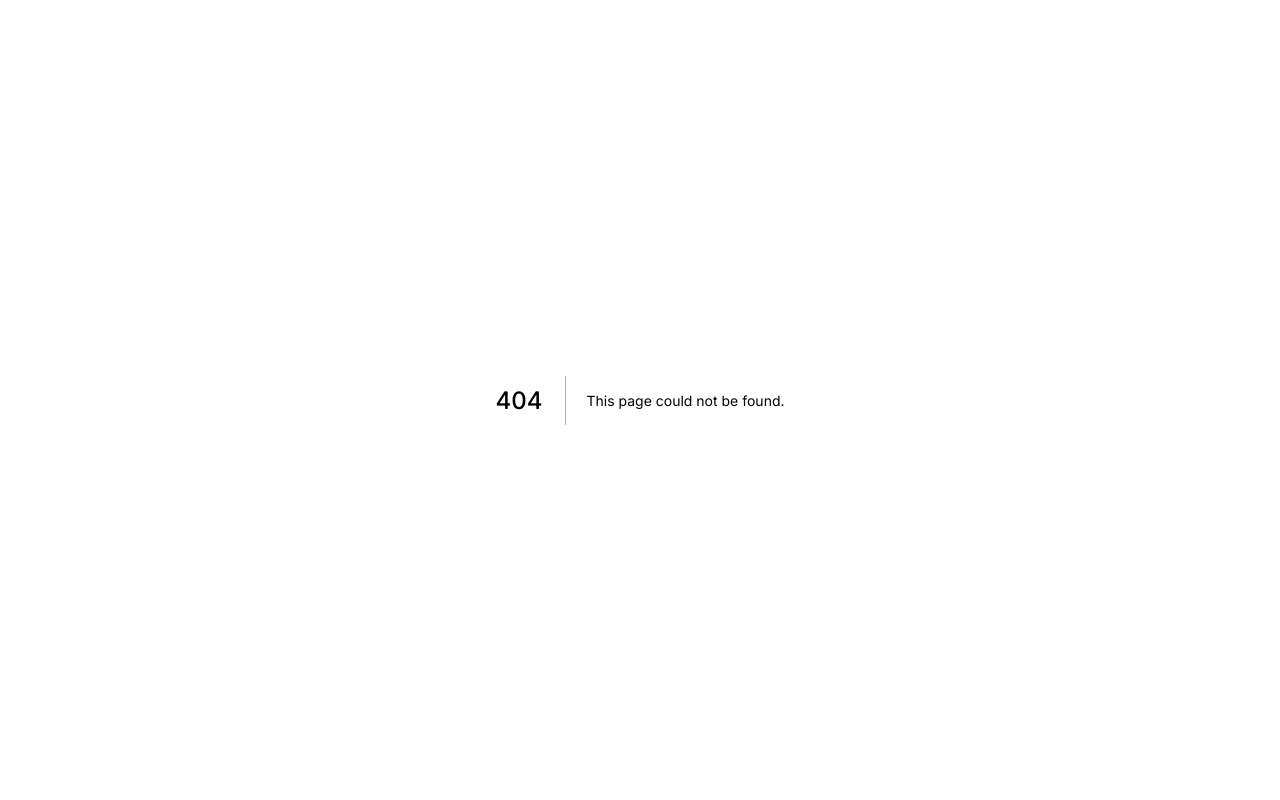
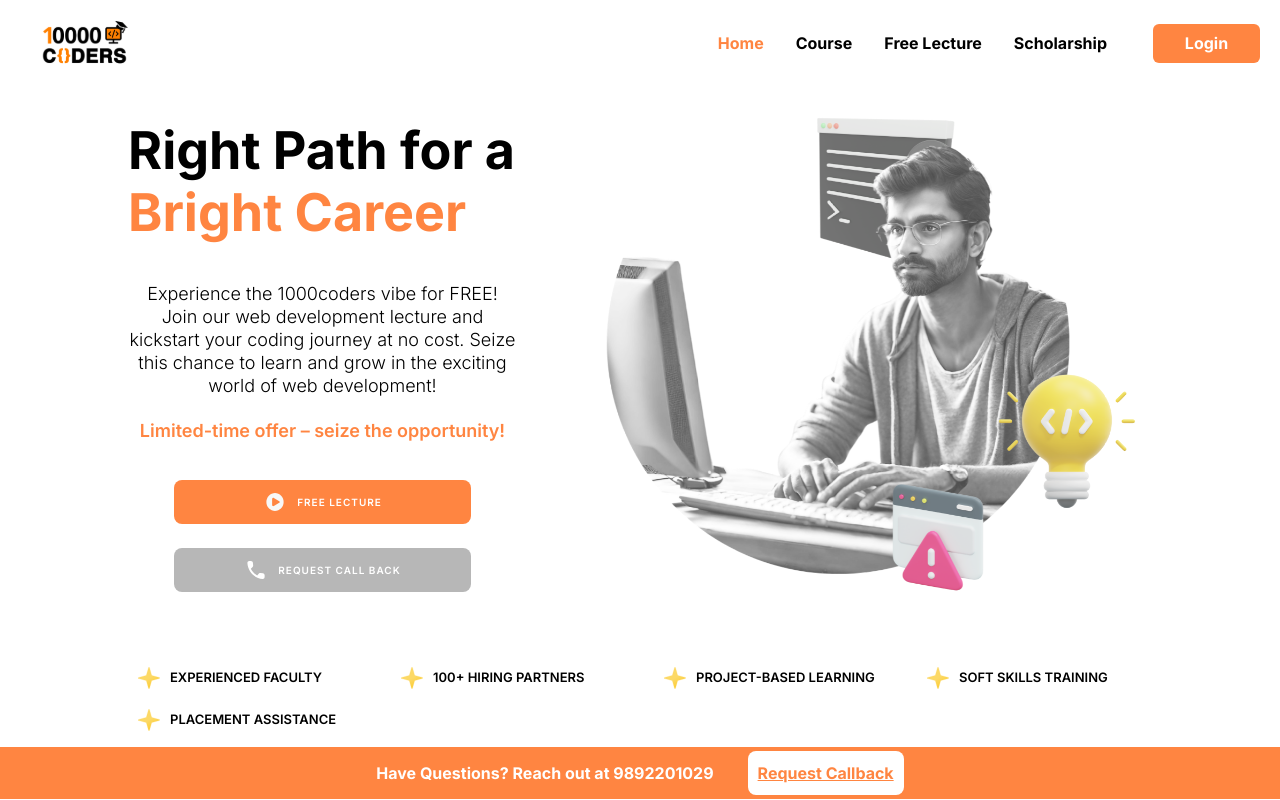
Before and after one commit to sanny085/product-10k-student-ui, a Next.js app: page /freeLecture in a window 1280 px wide. Before the commit this address had no page. Built offline with nearby package versions, Linux system fonts and the light colour scheme.

Commit message:
CHanged the name of folder

```diff
--- /dev/null
+++ b/src/app/(routes)/freeLecture/page.js
@@ -0,0 +1,89 @@
+"use client";
+import ButtonComponent from "components/routeButton/button";
+import { LandingPageFooter } from "components/HomeComponents/LandingPage/LandingPage";
+import styles from "components/HomeComponents/LandingPage/LandingPage.module.css";
+import FreeLectureModal from "components/Modals/FreeLectureModal/FreeLecture";
+import Link from "next/link";
+import { useState } from "react";
+import Image from "next/image";
+
+const FreeLecture = () => {
+  const [isModalActive, setModalActive] = useState(false);
+  const handleModal = () => setModalActive(!isModalActive);
+  return (
+    <>
+      <main
+        className={`lg:w-[80%] ${styles.transition} pb-[6px] sm:w-[98%] md:w-[95%] mx-auto`}
+      >
+        <div className="flex  xl:flex-row sm:flex-col-reverse justify-between items-start">
+          {/* Free lecture */}
+          <div className="sm:mx-auto  xl:mx-0 ">
+            <div className="flex items-start flex-col gap-y-[30px] ">
+              <div className="md:text-[52px] lg:mt-[54px] sm:mx-auto md:mx-0 sm:text-[38px] sm:leading-[45px] md:leading-[62px] w-fit font-bold">
+                <p>Right Path for a</p>
+                <p className={`${styles.text_linear_gradient} xl:h-[70px]`}>
+                  Bright Career
+                </p>
+              </div>
+              <div className="text-center sm:w-[300px] md:w-[389px] md:text-[18px]">
+                <p className="pb-[20px] font-[300] leading-[23px] ">
+                  Experience the 1000coders vibe for FREE! Join our web
+                  development lecture and kickstart your coding journey at no
+                  cost. Seize this chance to learn and grow in the exciting
+                  world of web development!
+                </p>
+                <p className="text-[#FF8541] font-semibold">
+                  Limited-time offer – seize the opportunity!
+                </p>
+              </div>
+            </div>
+            <button
+              onClick={handleModal}
+              className={`uppercase bg-[#FF8541] sm:mx-auto mb-[24px] mt-[36px] flex ml-[30px] justify-center sm:w-[230px] md:w-[297px] h-[44px] p-[10px] gap-x-[10px] rounded-lg items-center text-[10px] font-semibold text-white`}
+            >
+              <Image
+                width={24}
+                height={24}
+                draggable="false"
+                src="/LandingPageImages/video_icon.svg"
+                alt=""
+              />
+              <p className="tracking-[1px]">Free Lecture</p>
+            </button>
+            <ButtonComponent
+              route="/preAuth/requestCallBack"
+              img="/LandingPageImages/call.svg"
+              text="Request Call back"
+              bg={"#B7B7B7"}
+            />
+          </div>
+          <div
+            className={`${styles.imageTransition2} sm:mx-auto xl:mx-0 rounded-full sm:max-w-[400px] md:max-w-[591px] md:h-[591px]`}
+          >
+            <img
+              draggable="false"
+              src="/LandingPageImages/LandingImage3.png"
+              alt=""
+            />
+          </div>
+        </div>
+        <LandingPageFooter />
+      </main>
+      <div className="flex w-full px-[15px] font-bold md:justify-center bg-[#FF8541] sm:justify-around sm:text-[12px] md:text-[16px] text-white items-center py-[4px] gap-x-[34px]">
+        <p>Have Questions? Reach out at 9892201029</p>
+        <Link
+          href="/preAuth/requestCallBack"
+          className="text-[#FF8541] sm:text-center md:text-start cursor-pointer bg-white rounded-[8px] sm:-[5px] md:p-[10px] underline"
+        >
+          Request Callback
+        </Link>
+      </div>
+      <FreeLectureModal
+        handleModal={handleModal}
+        isModalActive={isModalActive}
+      />
+    </>
+  );
+};
+
+export default FreeLecture;
```
